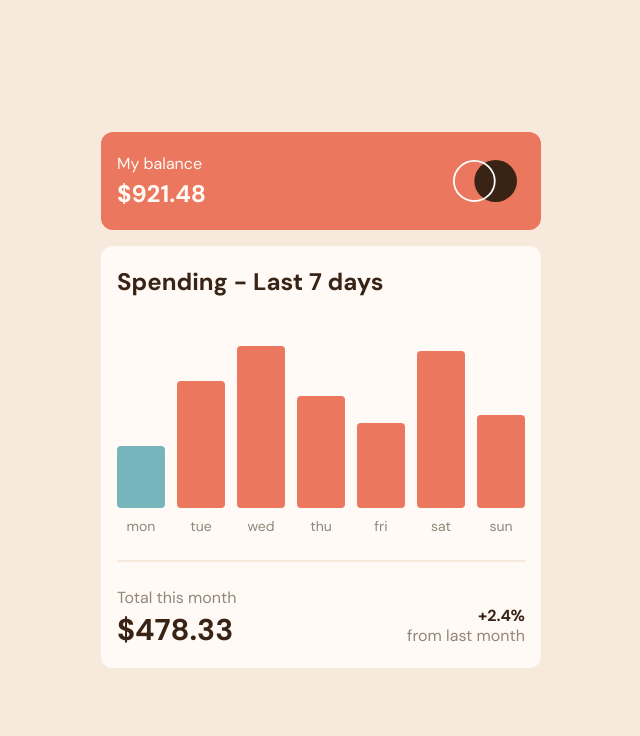
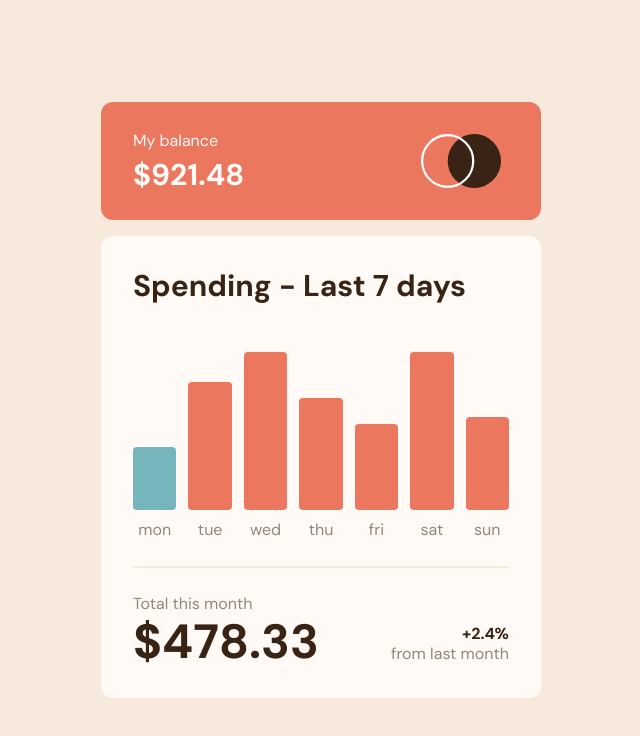
Before and after one commit to wendyhamel/FmExpensesChart, a plain HTML site: page index.html in a window 1280 px wide. Shown: the whole page, without its empty margins (319-959 px from the left). Drawn offline with nearby package versions, Linux system fonts and the light colour scheme.

Commit message:
Responsive classes

```diff
--- a/index.html
+++ b/index.html
@@ -25,18 +25,18 @@
 <body x-data="balance()" x-init="checkDay()" class="text-lg bg-cream antialiased">
 
   <main class="p-4 space-y-4 grid grid-cols-[min(_100%,_440px)] place-content-center min-h-[100dvh]">
-    <section class="bg-red text-pale-orange rounded-xl py-5 px-4 flex justify-between items-center">
+    <section class="bg-red text-pale-orange rounded-xl py-5 px-4 flex justify-between items-center lg:px-8 lg:py-6">
       <div>
-        <p class="text-base pb-0.5">My balance</p>
-        <p class="text-2xl font-bold">$921.48</p>
+        <p class="text-base pb-0.5 lg:pb-1">My balance</p>
+        <p class="text-2xl font-bold lg:text-3xl">$921.48</p>
       </div>
       <div class="p-2">
-        <img class="w-16" src="./images/logo.svg" alt="logo">
+        <img class="w-16 lg:w-20" src="./images/logo.svg" alt="logo">
       </div>
     </section>
 
-    <section class="bg-pale-orange rounded-xl py-5 px-4 text-dark-brown space-y-6">
-      <h1 class="text-2xl font-bold">Spending - Last 7 days</h1>
+    <section class="bg-pale-orange rounded-xl py-5 px-4 text-dark-brown space-y-6 lg:p-8">
+      <h1 class="text-2xl font-bold lg:text-3xl">Spending - Last 7 days</h1>
 
       <ul class="grid grid-cols-7 auto-rows-auto gap-3 border-b-2 border-cream py-6 h-60">
         <template x-for="spending in spendingPerDay">
@@ -48,7 +48,7 @@
             >
               <p class="absolute -translate-y-10 hidden group-hover:block rounded bg-dark-brown p-1.5 -mx-2 text-pale-orange text-center text-sm font-bold" x-text="'$' + spending.amount"></p>
             </div>
-            <p class="text-sm text-center text-light-brown pt-2" x-text="spending.day"></p>
+            <p class="text-sm text-center text-light-brown pt-2 lg:text-base" x-text="spending.day"></p>
           </li>
         </template>
       </ul>
@@ -56,7 +56,7 @@
       <div class="grid grid-cols-2">
         <div>
           <p class="text-base text-light-brown pb-0.5">Total this month</p>
-          <p class="text-3xl font-bold">$478.33</p>
+          <p class="text-3xl font-bold lg:text-5xl">$478.33</p>
         </div>
 
         <div class="place-self-end text-end">
--- a/src/tailwind.config.js
+++ b/src/tailwind.config.js
@@ -1,5 +1,6 @@
 tailwind.config = {
 	theme: {
+		extend: {
 			fontFamily: {
 				sans: ['DM Sans', 'sans-serif']
 			},
@@ -13,3 +14,4 @@ tailwind.config = {
 			},
 		}
 	}
+}
```
Lines whose indentation alone changed are shown as unchanged.
